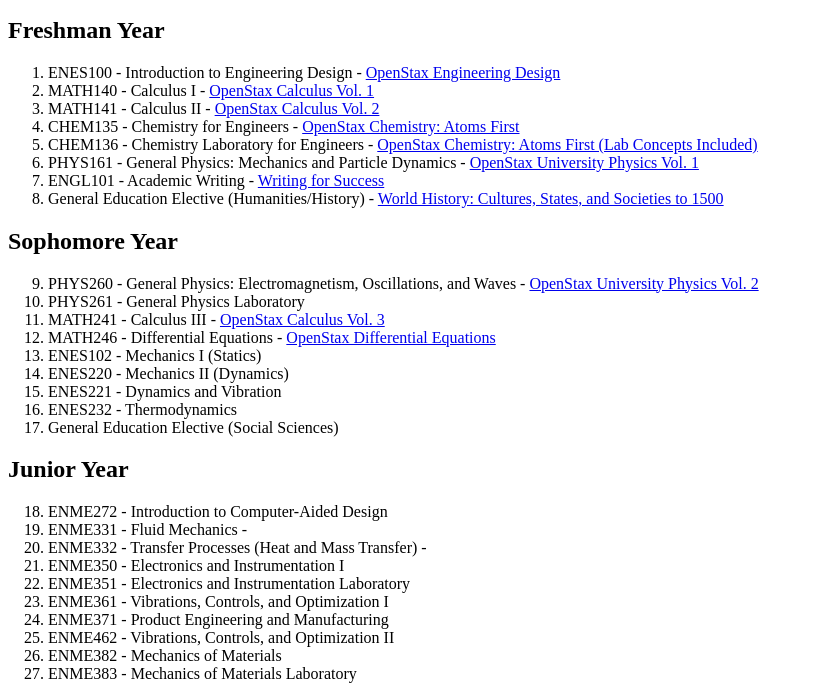
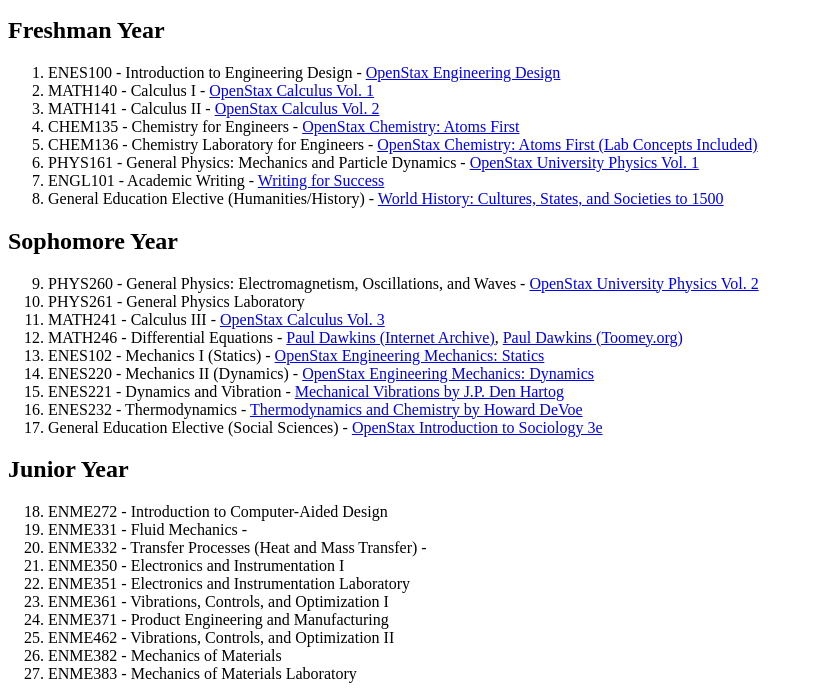
Before and after one commit to Martinezworldwide/collegemajors, a plain HTML site: page majors/engineering/mechanical-engineering.html in a window 1280 px wide. Shown: the part 101-800 px from the top of the page, without its empty margins (0-813 px from the left). Drawn offline with Linux system fonts and the light colour scheme.

Commit message:
Update mechanical-engineering.html

```diff
--- a/majors/engineering/mechanical-engineering.html
+++ b/majors/engineering/mechanical-engineering.html
@@ -48,17 +48,35 @@
        <section>
     <h2>Sophomore Year</h2>
     <ol start="9">
-                <li>PHYS260 - General Physics: Electromagnetism, Oscillations, and Waves - <a href="https://openstax.org/books/university-physics-volume-2/pages/1-introduction" target="_blank">OpenStax University Physics Vol. 2</a></li>
+        <li>PHYS260 - General Physics: Electromagnetism, Oscillations, and Waves -
+            <a href="https://openstax.org/details/books/university-physics-volume-2" target="_blank">OpenStax University Physics Vol. 2</a>
+        </li>
         <li>PHYS261 - General Physics Laboratory</li>
-                <li>MATH241 - Calculus III - <a href="https://openstax.org/books/calculus-volume-3/pages/1-introduction" target="_blank">OpenStax Calculus Vol. 3</a></li>
-                <li>MATH246 - Differential Equations - <a href="https://openstax.org/books/differential-equations/pages/1-introduction" target="_blank">OpenStax Differential Equations</a></li>
-                <li>ENES102 - Mechanics I (Statics)</li>
-                <li>ENES220 - Mechanics II (Dynamics)</li>
-                <li>ENES221 - Dynamics and Vibration</li>
-                <li>ENES232 - Thermodynamics</li>
-                <li>General Education Elective (Social Sciences)</li>
+        <li>MATH241 - Calculus III -
+            <a href="https://openstax.org/details/books/calculus-volume-3" target="_blank">OpenStax Calculus Vol. 3</a>
+        </li>
+        <li>MATH246 - Differential Equations -
+            <a href="https://archive.org/download/paul-dawkins.-differential-equations/paul-dawkins.-differential-equations.pdf" target="_blank">Paul Dawkins (Internet Archive)</a>,
+            <a href="https://www.toomey.org/tutor/pauls_online_math_notes/text_books/DE_Complete.pdf" target="_blank">Paul Dawkins (Toomey.org)</a>
+        </li>
+        <li>ENES102 - Mechanics I (Statics) -
+            <a href="https://openstax.org/details/books/engineering-mechanics-statics" target="_blank">OpenStax Engineering Mechanics: Statics</a>
+        </li>
+        <li>ENES220 - Mechanics II (Dynamics) -
+            <a href="https://openstax.org/details/books/engineering-mechanics-dynamics" target="_blank">OpenStax Engineering Mechanics: Dynamics</a>
+        </li>
+        <li>ENES221 - Dynamics and Vibration -
+            <a href="https://ia800304.us.archive.org/18/items/mechanicalvibrat029442mbp/mechanicalvibrat029442mbp.pdf" target="_blank">Mechanical Vibrations by J.P. Den Hartog</a>
+        </li>
+        <li>ENES232 - Thermodynamics -
+            <a href="http://www.chem.umd.edu/thermobook" target="_blank">Thermodynamics and Chemistry by Howard DeVoe</a>
+        </li>
+        <li>General Education Elective (Social Sciences) -
+            <a href="https://openstax.org/details/books/introduction-sociology-3e" target="_blank">OpenStax Introduction to Sociology 3e</a>
+        </li>
     </ol>
 </section>
+
 
         <!-- Junior Year -->
         <section>
```
Lines whose indentation alone changed are shown as unchanged.
